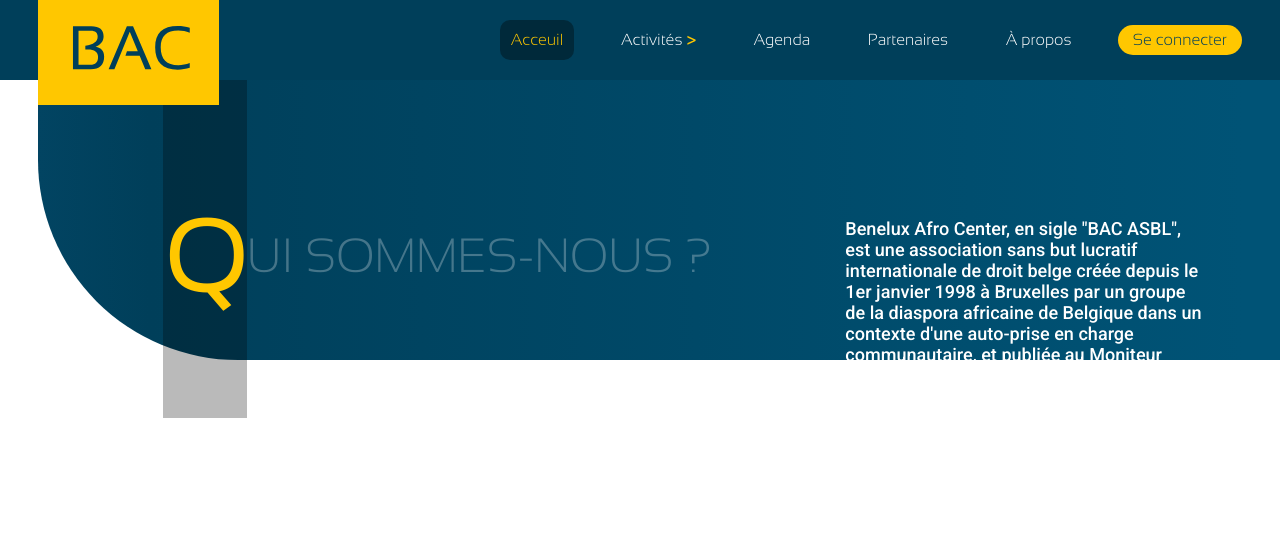
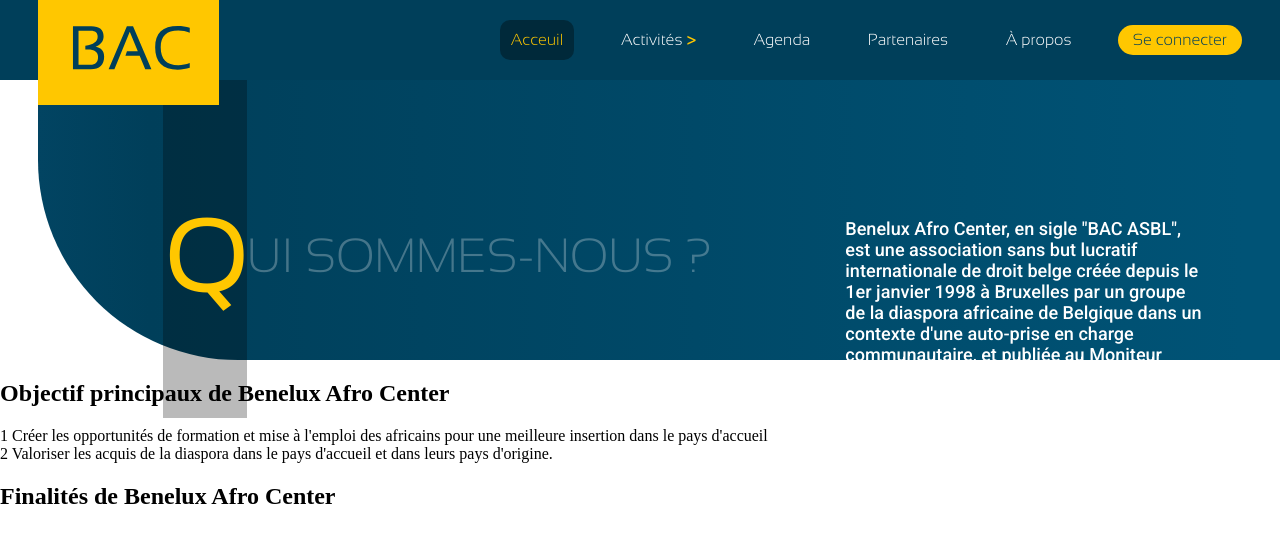
Before and after one commit to Romiale/benelux, a Next.js app: page /apropos in a window 1280 px wide. Shown: the top 542 px of the page. Built offline with nearby package versions, Linux system fonts and the light colour scheme.

Commit message:
feat: add section1 on apropos page

```diff
--- a/pages/apropos.js
+++ b/pages/apropos.js
@@ -16,6 +16,20 @@
 					<div className={Styles.items3}></div>
 				</div>
 			</div>
+			<div className={Styles.container_objectif}>
+				<h2 className={Styles.container_title}>Objectif principaux de Benelux Afro Center</h2>
+				<div className={Styles.container_objectif_items}>
+					<div className={Styles.objectif_items1}>
+							<span className={Styles.circle}>1</span> Créer les opportunités de formation et mise à l'emploi des africains pour une meilleure insertion dans le pays d'accueil
+					</div>
+					<div className={Styles.objectif_items2}>
+							<span className={Styles.circle}>2</span> Valoriser les acquis de la diaspora dans le pays d'accueil et dans leurs pays d'origine.
+					</div>
+				</div>
+			</div>
+			<div className={Styles.container_finalite}>
+				<h2 className={Styles.container_title}>Finalités de Benelux Afro Center</h2>
+			</div>
 		</Layout>
 	 );
 }
```
